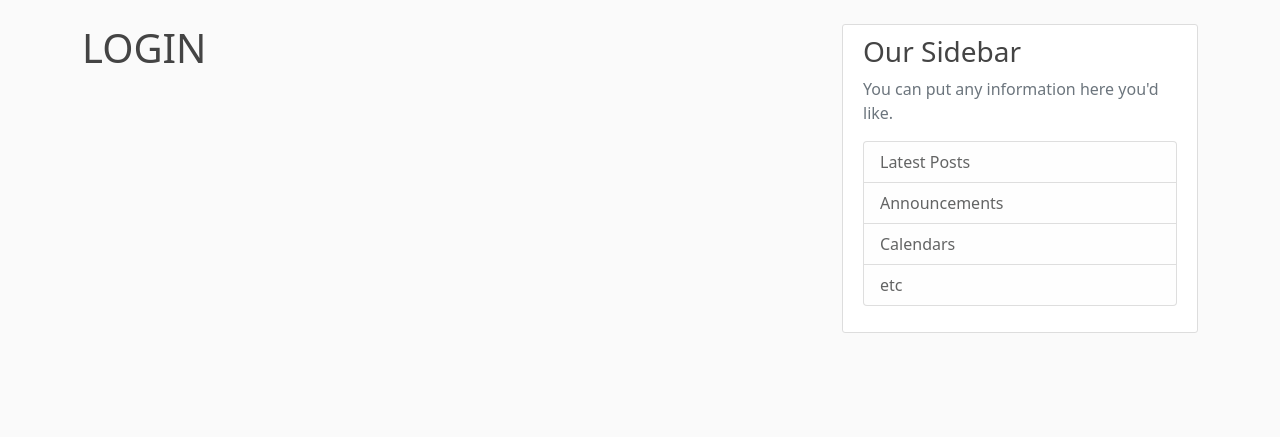
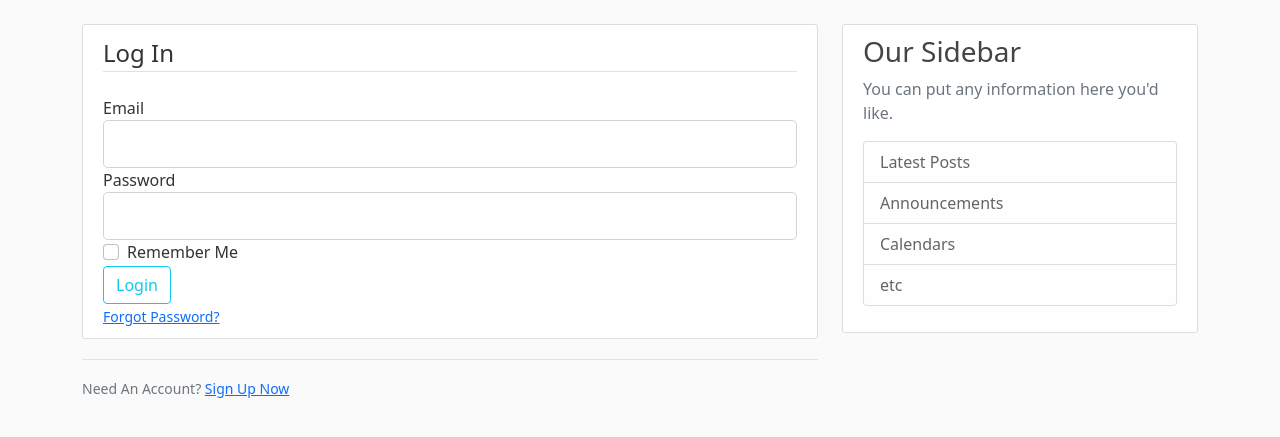
Before and after one commit to DmitryZherebtsov/Discussion-Forum, a Flask app: page /login in a window 1280 px wide. Shown: the part 56-493 px from the top of the page. Run offline with Flask 3, Linux system fonts and the light colour scheme.

Commit message:
new_structure

```diff
--- a/forms.py
+++ b/flaskstart/forms.py
@@ -4,7 +4,7 @@ from wtforms import StringField, PasswordField, SubmitField, BooleanField
 from wtforms.validators import DataRequired, Length, Email, EqualTo
 
 
-class RegitratioinForm(FlaskForm):
+class RegitrationForm(FlaskForm):
     #validation of the form inside validators[]
     username = StringField('Username', validators=[ # перше значення це label, в другому додаю валідатори
         DataRequired(),
--- a/flaskstart.py
+++ b/flaskstart/routes.py
@@ -1,12 +1,8 @@
-from flask import Flask # імпорт класу Flask з бібліотеки flask
-from flask import render_template
-from flask import url_for
-from forms import RegitratioinForm, LoginForm
 
-
-app = Flask(__name__) # екземпляр застосунку під назвою app
-
-app.config['SECRET_KEY'] = 'ce9b10bbc3ba4db3e0b1b5274d1a0517'
+from flaskstart.models import User, Post #IMPORTANT TO PUT THIS IMPORT AFTER DEFINING db variable
+from flask import Flask, render_template, url_for, flash, redirect
+from flaskstart.forms import RegitrationForm, LoginForm
+from flaskstart import app
 
 postsByUsers = [
     {
@@ -38,16 +34,19 @@ def about():
 
 @app.route("/register", methods=['GET', 'POST'])
 def register():
-    form = RegitratioinForm()
+    form = RegitrationForm()
+    if form.validate_on_submit():
+        flash(f'Account created for {form.username.data}!', 'success')
+        return redirect(url_for('home'))
     return render_template('register.html', title='Register', form=form)
 
-@app.route("/login")
+@app.route("/login", methods=['GET', 'POST'])
 def login():
     form = LoginForm()
+    if form.validate_on_submit():
+        if form.email.data == 'admin@gmail.com' and form.password.data == '123':
+            flash(f'You have been logged in by this email: {form.email.data}!', 'success')
+            return redirect(url_for('home'))
+        else:
+            flash('Login Failed, check your Data!', 'danger')
     return render_template('login.html', title='Login', form=form)
-
-
-if __name__ == "__main__": # перевірка того чи запускаємо ми сервак на пряму
-    app.run(debug=True) # запускає сервер і виводить дебаг у браузер, також реагує на зміни
-else:
-    print("Сервер НЕ ЗАПУСТИВСЯ!")
--- a/templates/layout.html
+++ b/flaskstart/templates/layout.html
@@ -29,13 +29,13 @@
                 </button>
                 <div class="collapse navbar-collapse" id="navbarToggle">
                   <div class="navbar-nav mr-auto">
-                    <a class="nav-item nav-link" href="/">Home</a>
-                    <a class="nav-item nav-link" href="/about">About</a>
+                    <a class="nav-item nav-link" href="{{ url_for('home') }}">Home</a>
+                    <a class="nav-item nav-link" href="{{ url_for('about') }}">About</a>
                   </div>
                   <!-- Navbar Right Side -->
                   <div class="navbar-nav">
-                    <a class="nav-item nav-link" href="/login">Login</a>
-                    <a class="nav-item nav-link" href="/register">Register</a>
+                    <a class="nav-item nav-link" href="{{ url_for('login') }}">Login</a>
+                    <a class="nav-item nav-link" href="{{ url_for('register') }}">Register</a>
                   </div>
                 </div>
               </div>
@@ -46,7 +46,16 @@
           <main role="main" class="container">
             <div class="row">
               <div class="col-md-8">
-                {% block content %}{% endblock %}
+                  {% with messages = get_flashed_messages(with_categories=true) %}
+                    {% if messages %}
+                      {% for category, message in messages %}
+                        <div class="alert alert-{{ category }}">
+                          {{ message }}
+                        </div>
+                      {% endfor %}
+                    {% endif %}
+                  {% endwith %}
+                  {% block content %}{% endblock %}
               </div>
               <div class="col-md-4">
                 <div class="content-section">
--- /dev/null
+++ b/flaskstart/templates/login.html
@@ -0,0 +1,53 @@
+{% extends "layout.html" %}
+{% block content %}
+    <div class="content-section">
+        <form method="POST" action="" novalidate>
+            {{ form.hidden_tag() }}
+            <fieldset class="form-group">
+                <legend class="border-bottom mb-4">Log In</legend>
+
+                <div class="form-group">
+                    {{ form.email.label(class="form-control-label") }}
+                    {% if form.email.errors %}
+                        {{ form.email(class="form-control form-control-lg is-invalid") }}
+                        <div class="invalid-feedback">
+                            {% for error in form.email.errors %}
+                                <span>{{ error }}</span>
+                            {% endfor %}
+                        </div>
+                    {% else %}
+                        {{ form.email(class="form-control form-control-lg") }}
+                    {% endif %}
+                </div>
+                <div class="form-group">
+                    {{ form.password.label(class="form-control-label") }}
+                    {% if form.password.errors %}
+                        {{ form.password(class="form-control form-control-lg is-invalid") }}
+                        <div class="invalid-feedback">
+                            {% for error in form.password.errors %}
+                                <span>{{ error }}</span>
+                            {% endfor %}
+                        </div>
+                    {% else %}
+                        {{ form.password(class="form-control form-control-lg") }}
+                    {% endif %}
+                </div>
+                <div class="form-check">
+                    {{ form.remember(class="form-check-input") }}
+                    {{ form.remember.label(class="form-check-label") }}
+                </div>
+            </fieldset>
+            <div class="form-group">
+                {{ form.submit(class="btn btn-outline-info") }}
+            </div>
+            <small class="text-muted ml-2">
+                <a href="">Forgot Password?</a>
+            </small>
+        </form>
+    </div>
+    <div class="border-top pt-3">
+        <small class="text-muted">
+            Need An Account? <a class="ml-2" href="{{ url_for('register') }}">Sign Up Now</a>
+        </small>
+    </div>
+{% endblock content %}
--- /dev/null
+++ b/run.py
@@ -0,0 +1,6 @@
+from flaskstart import app
+
+if __name__ == "__main__": # перевірка того чи запускаємо ми сервак на пряму
+    app.run(debug=True) # запускає сервер і виводить дебаг у браузер, також реагує на зміни
+else:
+    print("Сервер НЕ ЗАПУСТИВСЯ!")
--- a/templates/login.html
+++ /dev/null
@@ -1,7 +0,0 @@
-{% extends "layout.html" %}
-
-{% block content %}
-
-    <h1>LOGIN</h1>
-
-{% endblock content %}
```
Also changed, not shown: flaskstart/__init__.py (added, +10 -0 lines), flaskstart/models.py (added, +25 -0 lines), flaskstart/templates/register.html (added, +72 -0 lines), templates/register.html (deleted, +0 -43 lines), flaskstart/instance/site.db (added), flaskstart/static/main.css (renamed from static/main.css), flaskstart/templates/about.html (renamed from templates/about.html), flaskstart/templates/home.html (renamed from templates/home.html).
